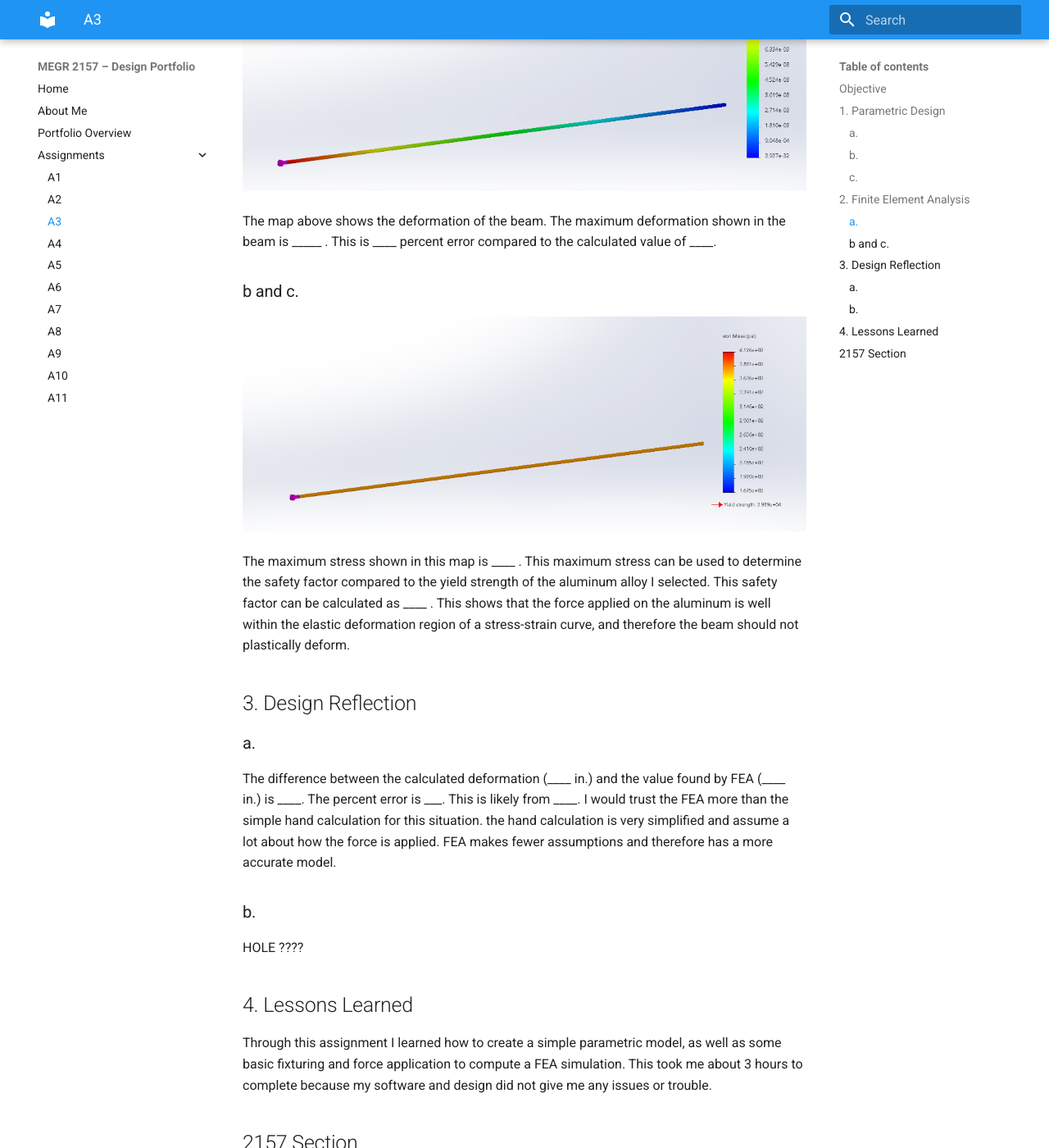
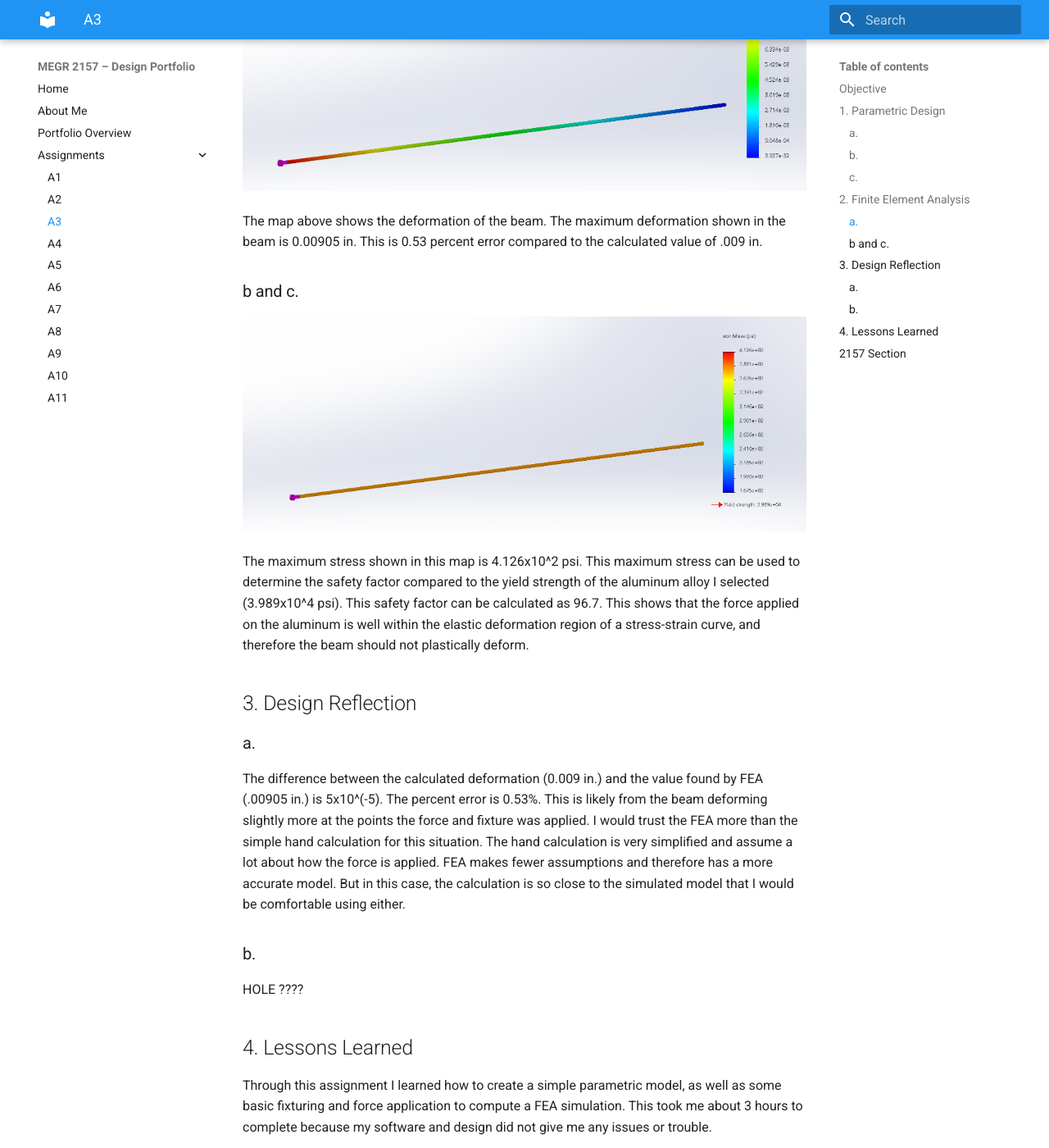
Before and after one commit to bmccanch/megr2157-portfolio, an MkDocs documentation site: the page built from docs/assignments/A03/index.md, in a window 1280 px wide and 1400 px high, scrolled down 5542 px. Shown: the whole window at 82% size. Built offline with MkDocs 1.6.1 and Material for MkDocs 9.7.7, drawn with Linux system fonts in a browser that asks for light colours.

Commit message:
input values for first 4 sections

```diff
--- a/docs/assignments/A03/index.md
+++ b/docs/assignments/A03/index.md
@@ -45,17 +45,17 @@ After the mesh was created, the simulation was able to be computed. This gave me
 ### a.
 ![Deformation map](Displacement.png)
 
-The map above shows the deformation of the beam. The maximum deformation shown in the beam is _____ . This is ____ percent error compared to the calculated value of ____.
+The map above shows the deformation of the beam. The maximum deformation shown in the beam is 0.00905 in. This is 0.53 percent error compared to the calculated value of .009 in.
 
 ### b and c.
 ![von Mises Stress map](Stress.png)
 
-The maximum stress shown in this map is ____ . This maximum stress can be used to determine the safety factor compared to the yield strength of the aluminum alloy I selected. This safety factor can be calculated as ____ . This shows that the force applied on the aluminum is well within the elastic deformation region of a stress-strain curve, and therefore the beam should not plastically deform.
+The maximum stress shown in this map is 4.126x10^2 psi. This maximum stress can be used to determine the safety factor compared to the yield strength of the aluminum alloy I selected (3.989x10^4 psi). This safety factor can be calculated as 96.7. This shows that the force applied on the aluminum is well within the elastic deformation region of a stress-strain curve, and therefore the beam should not plastically deform.
 
 ## 3. Design Reflection
 
 ### a.
-The difference between the calculated deformation (____ in.) and the value found by FEA (____ in.) is ____. The percent error is ___. This is likely from ____. I would trust the FEA more than the simple hand calculation for this situation. the hand calculation is very simplified and assume a lot about how the force is applied. FEA makes fewer assumptions and therefore has a more accurate model.
+The difference between the calculated deformation (0.009 in.) and the value found by FEA (.00905 in.) is 5x10^(-5). The percent error is 0.53%. This is likely from the beam deforming slightly more at the points the force and fixture was applied. I would trust the FEA more than the simple hand calculation for this situation. The hand calculation is very simplified and assume a lot about how the force is applied. FEA makes fewer assumptions and therefore has a more accurate model. But in this case, the calculation is so close to the simulated model that I would be comfortable using either.
 
 ### b.
 HOLE ????
```
